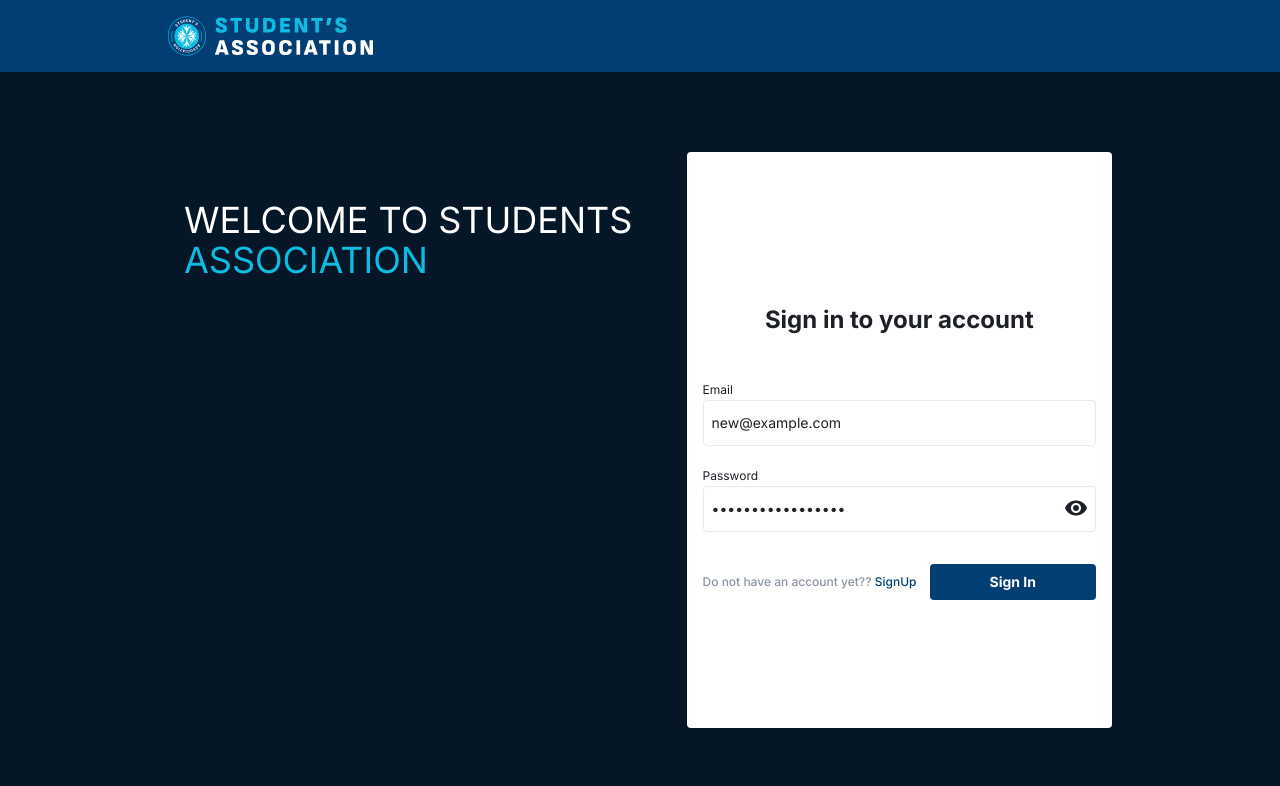
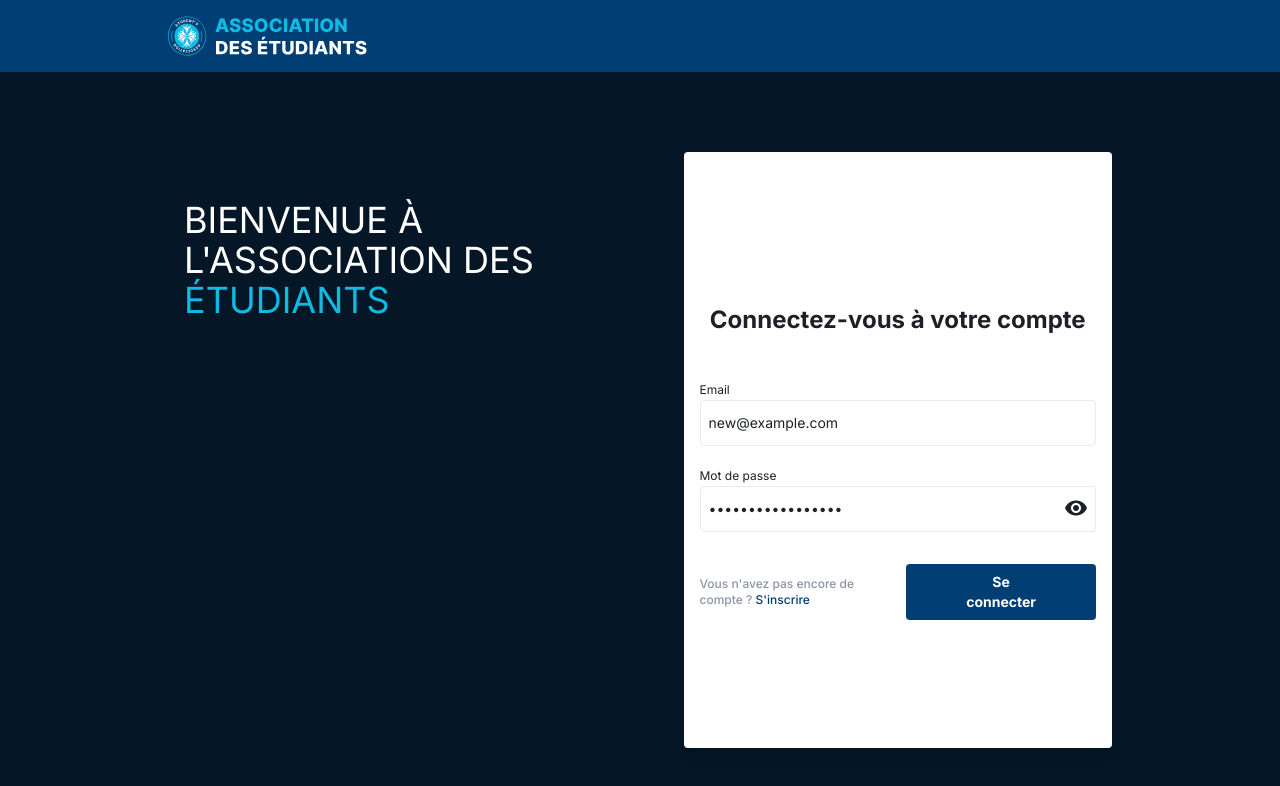
Before and after one commit to cho237/Anonce-front, an Angular app: page /user/auth/signin in a window 1280 px wide. Shown: the top 786 px of the page. Built offline with nearby package versions, Linux system fonts and the light colour scheme; no server answers.

Commit message:
some translation

```diff
--- a/src/app/features/home/home.component.html
+++ b/src/app/features/home/home.component.html
@@ -2,15 +2,15 @@
 <div class="general-width py-4 md:py-6 lg:py-8 flex flex-col gap-4 ">
 
     @if (user() !== null) {
-        <p class="uppercase font-bold text-sm md:text-lg xl:text-xl">hello {{ user()!.name }}</p>
+        <p class="uppercase font-bold text-sm md:text-lg xl:text-xl">salut {{ user()!.name }}</p>
     }
     <div class="p-2  md:p-4 xl:p-6 bg-[#FFFFFF1A] rounded-xl ">
-        <p class=" text-sm md:text-lg mb-2">statistics</p>
+        <p class=" text-sm md:text-lg mb-2">statistiques</p>
         <div class="flex flex-col md:flex-row gap-4 lg:gap-6 xl:gap-10">
             <div class="border p-2 rounded-xl w-full flex items-center bg-[#3B46F1] ">
                 <img alt="" class="h-15" src="annoncement-icon.svg">
                 <div class="flex flex-col ">
-                    <div>Announcements</div>
+                    <div>Annonces</div>
                     <div class="text-lg md:text-xl xl:text-2xl">{{ annoncement().length - annoncementRead().length }}
                     </div>
 
@@ -19,7 +19,7 @@
             <div class="border p-2 lg:p-4 2xl:p-6 rounded-xl w-full flex items-center bg-[#08E36D]">
                 <img alt="" class="h-15" src="voting-icon.svg">
                 <div class="flex flex-col ">
-                    <div>Votings</div>
+                    <div>Votes</div>
                     <div class="text-lg md:text-xl xl:text-2xl">{{ votedCount() }}</div>
                 </div>
             </div>
@@ -28,10 +28,9 @@
     <div class="flex flex-col md:flex-row gap-4 ">
         <div class="w-full bg-[#FFFFFF1A] rounded-xl h-[300px] md:h-[450px] 2xl:h-[550px] overflow-auto ">
             <div class="flex justify-center items-center gap-2">
-                <p class="uppercase text-center text-sm  py-2 xl:py-4 text-[#3B46F1]">Announcements </p>
+                <p class="uppercase text-center text-sm  py-2 xl:py-4 text-[#3B46F1]">Annonces </p>
                 <mat-icon (click)="getAnoncements()" class="cursor-pointer">refresh</mat-icon>
             </div>
-
             <div class="text-xs py-4 flex flex-col gap-1">
                 @if (loadingAnoncements()) {
                     <div class="py-4">
@@ -60,7 +59,7 @@
         <div class="w-full bg-[#FFFFFF1A] rounded-xl h-[300px] md:h-[450px] 2xl:h-[550px] overflow-auto">
 
             <div class="flex justify-center items-center gap-2">
-                <p class="uppercase text-center text-sm  py-2 xl:py-4 text-[#08E36D]">Votings </p>
+                <p class="uppercase text-center text-sm  py-2 xl:py-4 text-[#08E36D]">Votes </p>
                 <mat-icon (click)="getVotes()" class="cursor-pointer ">refresh</mat-icon>
             </div>
             <div class="text-xs py-4 flex flex-col gap-1">
@@ -129,7 +128,7 @@
                                     [ngClass]="{  'bg-[#08E36D]': detailVote()?.userVote && detailVote()?.userVote?.candidateId === candidate.id, 'bg-white': !detailVote()?.userVote || detailVote()?.userVote?.candidateId !== candidate.id, }"
                                     (click)="openConfirmVoteDialog(candidate)"
                                     class="hover:bg-[#08E36D] rounded-2xl bg-white px-4 py-2 text-black text-sm w-full cursor-pointer ">
-                                Vote
+                                Voter
                             </button>
                         </div>
                     }
@@ -140,7 +139,7 @@
                     <!--                    <div class="text-center">25</div>-->
                     <!--                </div>-->
                     <div class="border rounded-xl w-full p-2 ">
-                        <div class="text-[#FFFFFF99] text-center">TIME REMAINING</div>
+                        <div class="text-[#FFFFFF99] text-center">TEMPS RESTANT</div>
                         <div class="text-center">00:11:000</div>
                     </div>
                 </div>
@@ -157,21 +156,21 @@
         </div>
 
         <div  class="py-8 px-4 xl:px-8 flex flex-col gap-2 xl:gap-4  text-white">
-            <p class=" text-center text-xl pb-4 ">Confirm vote: <span class="uppercase">"{{ selectedCanditate()?.name }}"</span>
+            <p class=" text-center text-xl pb-4 ">Confirmer le vote : <span class="uppercase">"{{ selectedCanditate()?.name }}"</span>
             </p>
 
             <div class="flex flex-col gap-6 text-[#4E5566]">
 
                 <div class="relative">
 
-                    <label class="text-xs text-white" for="password">Password</label>
+                    <label class="text-xs text-white" for="password">Mot de passe</label>
                     <input
                             [(ngModel)]="password"
                             [type]="!visiblePass() ? 'password' : 'text'"
                             class="border border-[#4E5566] placeholder-[#4E5566]   text-sm block w-full px-2 py-4 outline-none rounded-sm text-white"
                             id="password"
                             name="password"
-                            placeholder="Enter Password..."
+                            placeholder="Entrez le mot de passe..."
                             required
                     />
 
@@ -183,7 +182,7 @@
                         [disabled]="password === '' "
                         class="rounded-sm cursor-pointer w-full px-5 py-3 bg-[#3B46F1] text-white text-sm hover:opacity-80 mb-4"
                 >
-                    Confirm Vote
+                    Confirmer le vote
                 </button>
 
             </div>
--- a/src/app/features/user/auth/signin/signin.component.html
+++ b/src/app/features/user/auth/signin/signin.component.html
@@ -1,10 +1,10 @@
 <div class="general-width flex justify-center md:justify-between">
-    <div class="py-4 px-4  md:py-20 xl:py-32 md:text-2xl xl:text-4xl 2xl:text-6xl hidden md:block">WELCOME TO STUDENTS
-        <span class="text-[#0EBBE3]">ASSOCIATION</span>
+    <div class="py-4 px-4  md:py-20 xl:py-32 md:text-2xl xl:text-4xl 2xl:text-6xl hidden md:block">BIENVENUE À L'ASSOCIATION DES
+        <span class="text-[#0EBBE3]">ÉTUDIANTS</span>
     </div>
     <form #signinForm="ngForm"
-          class="flex flex-col gap-4 w-100 lg:w-150 mt-20 bg-white text-[#1D2026] py-4  px-4 md:py-20 xl:py-32 shadow-lg rounded-sm">
-        <p class="font-bold md:text-xl xl:text-2xl text-center py-4 xl:py-6">Sign in to your account</p>
+          class="flex flex-col gap-4 w-100 lg:w-[700px] mt-20 bg-white text-[#1D2026] py-4  px-4 md:py-20 xl:py-32 shadow-lg rounded-sm">
+        <p class="font-bold md:text-xl xl:text-2xl text-center py-4 xl:py-6">Connectez-vous à votre compte</p>
         <div class="">
             <label class="text-xs" for="email">Email</label>
             <input
@@ -12,21 +12,21 @@
                     class="border border-[#E9EAF0]  text-sm block w-full p-2 outline-none "
                     id="email"
                     name="email"
-                    placeholder="Email address..."
+                    placeholder="Adresse mail..."
                     required
                     type="email"
             />
         </div>
         <div class="relative">
 
-            <label class="text-xs" for="password">Password</label>
+            <label class="text-xs" for="password">Mot de passe</label>
             <input
                     [(ngModel)]="user().password"
                     [type]="!visiblePass() ? 'password' : 'text'"
                     class="border border-[#E9EAF0]  text-sm block w-full p-2 outline-none "
                     id="password"
                     name="password"
-                    placeholder="Password...."
+                    placeholder="Mot de passe...."
                     required
             />
 
@@ -40,11 +40,11 @@
             @if (!loading()) {
                 <div class="flex items-center justify-between flex-col lg:flex-row gap-2 w-full">
                     <div class="text-xs font-medium text-[#8C94A3]">
-                        Do not have an account yet??
+                        Vous n'avez pas encore de compte ?
                         <span
                                 routerLink="/user/auth/signup"
                                 class="cursor-pointer text-[#003E73]"
-                        >SignUp</span
+                        >S'inscrire</span
                         >
                     </div>
                     @if (!loading()) {
@@ -55,7 +55,7 @@
                                     class="cursor-pointer w-full px-5 py-2 bg-[#003E73] text-white text-sm font-bold rounded-sm hover:opacity-80"
                             >
                                 <div class="flex items-center gap-2 justify-center xl:mx-10">
-                                    <div class="">Sign In</div>
+                                    <div class="">Se connecter</div>
 
 
                                 </div>
--- a/src/app/features/user/auth/signin/signin.component.ts
+++ b/src/app/features/user/auth/signin/signin.component.ts
@@ -36,14 +36,14 @@ export class SigninComponent implements OnDestroy {
                 .signin(this.user())
                 .subscribe({
                     next: (res) => {
-                        this.toastr.success('Login successful');
+                        this.toastr.success('Connexion réussie');
                         this.router.navigate(['/home']);
                         this.loading.set(false);
                     },
                     error: (error) => {
                         const errMsg = Array.isArray(error.error.message)
                             ? error.error.message[0]
-                            : error.error.message || 'Login failed';
+                            : error.error.message || 'Échec de la connexion';
 
                         this.toastr.error(errMsg);
                         this.loading.set(false);
--- a/src/app/features/user/auth/signup/signup.component.html
+++ b/src/app/features/user/auth/signup/signup.component.html
@@ -1,10 +1,10 @@
 <div class="general-width flex justify-center md:justify-between">
-    <div class="py-4 px-4  md:py-20 xl:py-32 md:text-2xl xl:text-4xl 2xl:text-6xl hidden md:block">WELCOME TO STUDENTS
-        <span class="text-[#0EBBE3]">ASSOCIATION</span>
+    <div class="py-4 px-4  md:py-20 xl:py-32 md:text-2xl xl:text-4xl 2xl:text-6xl hidden md:block">BIENVENUE À L'ASSOCIATION DES
+        <span class="text-[#0EBBE3]">ÉTUDIANTS</span>
     </div>
     <form #signinForm="ngForm"
-          class="flex flex-col gap-4 w-100 lg:w-150 mt-20 bg-white text-[#1D2026] py-4  px-4 md:py-20 xl:py-32 shadow-lg rounded-sm">
-        <p class="font-bold md:text-xl xl:text-2xl text-center py-4 xl:py-6">Create a new account</p>
+          class="flex flex-col gap-4 w-100 lg:w-[700px] mt-20 bg-white text-[#1D2026] py-4  px-4 md:py-20 xl:py-32 shadow-lg rounded-sm">
+        <p class="font-bold md:text-xl xl:text-2xl text-center py-4 xl:py-6">Créer un nouveau compte</p>
         <div class="">
             <label class="text-xs" for="email">Email</label>
             <input
@@ -12,33 +12,33 @@
                     class="border border-[#E9EAF0]  text-sm block w-full p-2 outline-none "
                     id="email"
                     name="email"
-                    placeholder="Enter Email address..."
+                    placeholder="Adresse mail..."
                     required
                     type="email"
             />
         </div>
         <div class="">
-            <label class="text-xs" for="email">Name</label>
+            <label class="text-xs" for="email">Nom</label>
             <input
                     [(ngModel)]="user().name"
                     class="border border-[#E9EAF0]  text-sm block w-full p-2 outline-none "
                     id="name"
                     name="name"
-                    placeholder="Your Name..."
+                    placeholder="Votre nom..."
                     required
                     type="text"
             />
         </div>
         <div class="relative">
 
-            <label class="text-xs" for="password">Password</label>
+            <label class="text-xs" for="password">Mot de passe</label>
             <input
                     [(ngModel)]="user().password"
                     [type]="!visiblePass() ? 'password' : 'text'"
                     class="border border-[#E9EAF0]  text-sm block w-full p-2 outline-none "
                     id="password"
                     name="password"
-                    placeholder="Enter Password..."
+                    placeholder="Mot de passe...."
                     required
             />
 
@@ -52,11 +52,11 @@
             @if (!loading()) {
                 <div class="flex items-center justify-between flex-col lg:flex-row gap-2 w-full">
                     <div class="text-xs font-medium text-[#8C94A3]">
-                       Already have an account??
+                        Vous avez déjà un compte ?
                         <span
                                 routerLink="/user/auth/signin"
                                 class="cursor-pointer text-[#003E73]"
-                        >Login</span
+                        >Se connecter</span
                         >
                     </div>
                     @if (!loading()) {
@@ -67,7 +67,7 @@
                                     class="cursor-pointer w-full px-5 py-2 bg-[#003E73] text-white text-sm font-bold rounded-sm hover:opacity-80"
                             >
                                 <div class="flex items-center gap-2 justify-center xl:mx-10">
-                                    <div class="">Sign Up</div>
+                                    <div class="">S’inscrire</div>
                                 </div>
                             </button>
                         </div>
--- a/src/app/features/user/auth/signup/signup.component.ts
+++ b/src/app/features/user/auth/signup/signup.component.ts
@@ -40,7 +40,7 @@ export class SignupComponent implements  OnDestroy {
             .signup(this.user())
             .subscribe({
               next: (res) => {
-                this.toastr.info('Account created successfully');
+                this.toastr.info('Compte créé avec succès');
                 this.router.navigate(['/user/auth/signin']);
                 this.loading.set(false);
               },
@@ -48,7 +48,7 @@ export class SignupComponent implements  OnDestroy {
 
                 const errMsg = Array.isArray(error.error.message)
                     ? error.error.message[0]
-                    : error.error.message || 'Signup failed';
+                    : error.error.message || 'Échec de l’inscription';
 
                 this.toastr.error(errMsg);
                 this.loading.set(false);
--- a/src/app/shared/components/header/header.component.html
+++ b/src/app/shared/components/header/header.component.html
@@ -12,7 +12,7 @@
                     (click)="logout()"
                     class="cursor-pointer flex justify-between items-center hover:opacity-70"
             >
-                <div class="">Log out</div>
+                <div class="mr-4">Se déconnecter</div>
                 <mat-icon class="">logout</mat-icon>
             </div>
         </div>
--- a/src/index.html
+++ b/src/index.html
@@ -2,7 +2,7 @@
 <html lang="en">
 <head>
   <meta charset="utf-8">
-  <title>Association d'elevegit </title>
+  <title>Association d'eleve </title>
   <base href="/">
   <meta name="viewport" content="width=device-width, initial-scale=1">
   <link rel="icon" type="image/x-icon" href="logo-head.svg">
```
Also changed, not shown: public/logo.svg.
